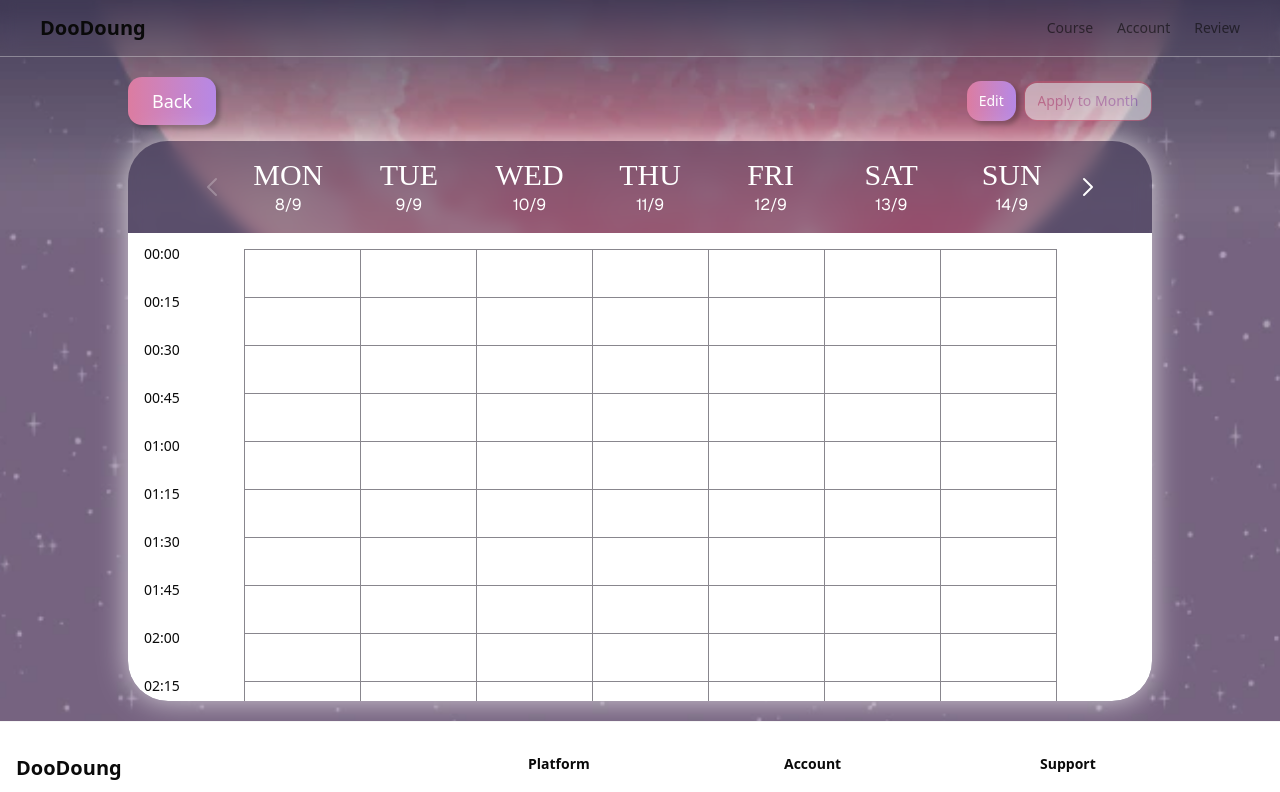
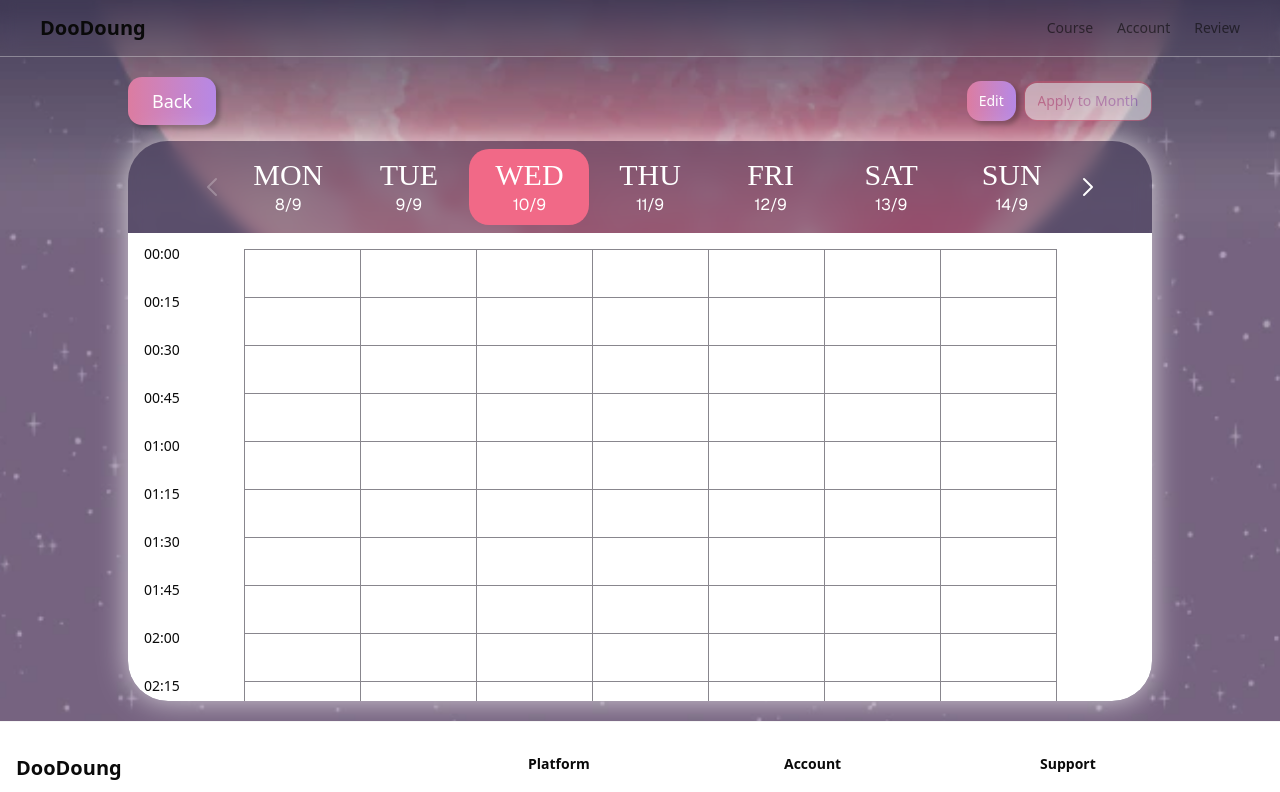
Before and after one commit to DooDoung/doo-doung-frontend, a Next.js app: page /account/prophet/availability in a window 1280 px wide. Shown: the top 792 px of the page. Built offline with nearby package versions, Linux system fonts and the light colour scheme.

Commit message:
add: highlight today date

```diff
--- a/src/auth.config.ts
+++ b/src/auth.config.ts
@@ -1,6 +1,7 @@
 // auth.config.ts
+import type { NextAuthOptions } from "next-auth";
 import Credentials from "next-auth/providers/credentials";
-import type { NextAuthOptions } from "next-auth";
+
 import { devAccounts, useMock } from "@/mock-auth";
 
 export default {
--- a/src/auth.ts
+++ b/src/auth.ts
@@ -1,5 +1,6 @@
 // auth.ts
 import NextAuth from "next-auth";
+
 import authConfig from "@/auth.config";
 import { refreshAccessToken } from "@/mock-auth";
 
--- a/src/components/session/SessionTableBase.tsx
+++ b/src/components/session/SessionTableBase.tsx
@@ -34,6 +34,15 @@ export default function SessionTableBase({
     new Map(bookingSlots.map(slot => [`${slot.day}-${slot.time}`, slot]))
   , [bookingSlots]);
 
+  const today = new Date();
+  today.setHours(0, 0, 0, 0);
+
+  const isToday = (dayDate: Date) => {
+    const dateToCompare = new Date(dayDate);
+    dateToCompare.setHours(0, 0, 0, 0);
+    return today.getTime() === dateToCompare.getTime();
+  };
+
   return (
     <div className="custom-scrollbar relative h-[70vh] w-full rounded-[2.5rem] overflow-hidden backdrop-blur-sm bg-[#3E3757]/50 backdrop-blur-md shadow-all-around">
 
@@ -52,7 +61,7 @@ export default function SessionTableBase({
         {/* Col 2: Day Headers */}
         <div className="flex justify-around text-white">
           {weekDays.map((day) => (
-            <div key={day.dayName} className="min-w-[120px] text-center text-white py-2 flex flex-col items-center">
+            <div key={day.dayName} className={`min-w-[120px] text-center text-white py-2 flex flex-col items-center ${isToday(day.date) ? "bg-primary rounded-lg" : ""}`}>
               <span className="font-sanctuary text-3xl">{day.dayAbbr}</span>
               <span className="font-chakra text-md font-sans">{day.displayDate}</span>
             </div>
--- a/src/components/session/SessionTableProphet.tsx
+++ b/src/components/session/SessionTableProphet.tsx
@@ -1,8 +1,9 @@
 
 import { useProphetAvailability } from "@/hooks/useProphetAvailability";
 
+import { GlobalButton } from "../globalComponents";
+
 import SessionTableBase from "./SessionTableBase";
-import { GlobalButton } from "../globalComponents";
 
 export default function SessionTableProphet() {
   const {
--- a/src/components/transaction/TransactionAccountForm.tsx
+++ b/src/components/transaction/TransactionAccountForm.tsx
@@ -2,10 +2,11 @@ import { useState } from "react";
 import Image from "next/image";
 
 import GlobalButton from "@/components/globalComponents/Button";
-import { GlobalInput } from "../globalComponents";
 import { Label } from "@/components/ui/label";
 import { AppToast } from "@/lib/app-toast";
 import type { Bank, TransactionAccount } from "@/types/transaction";
+
+import { GlobalInput } from "../globalComponents";
 
 interface TransactionAccountFormProps {
   initialData?: TransactionAccount;
```
